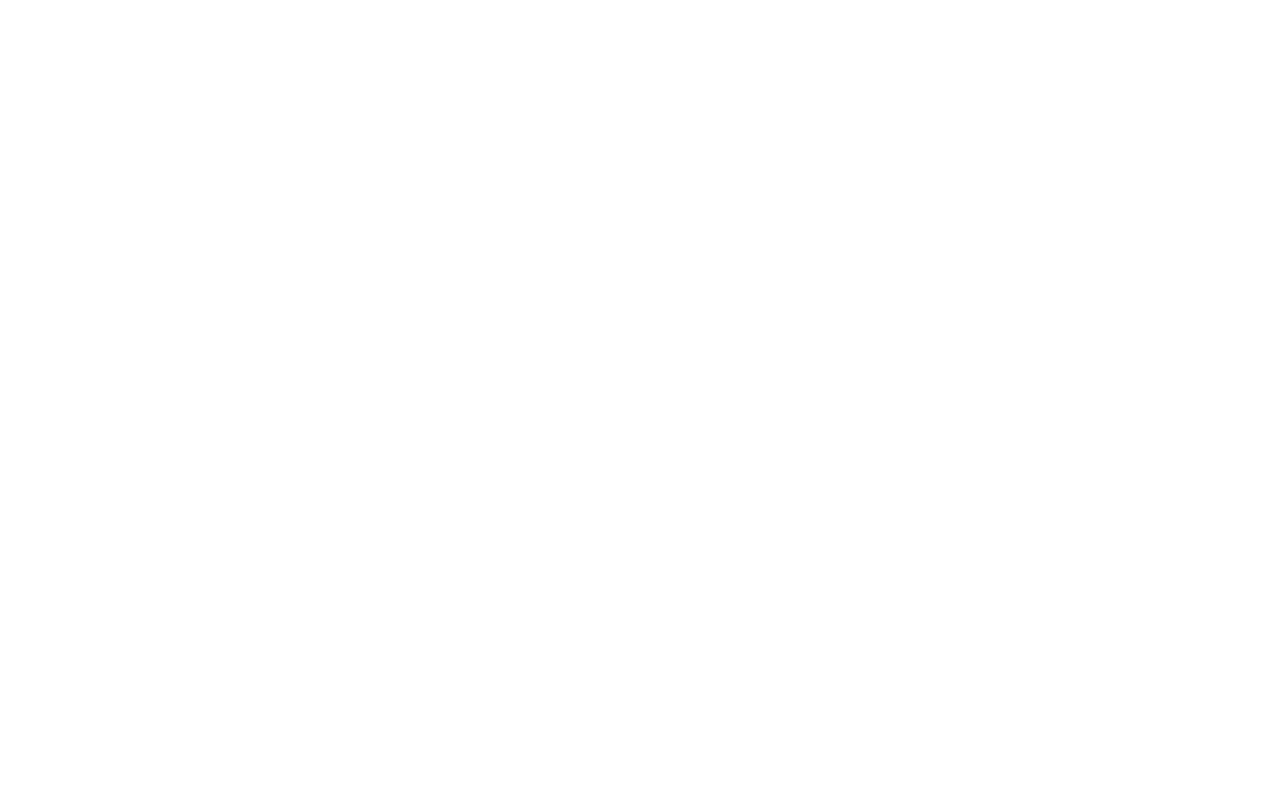
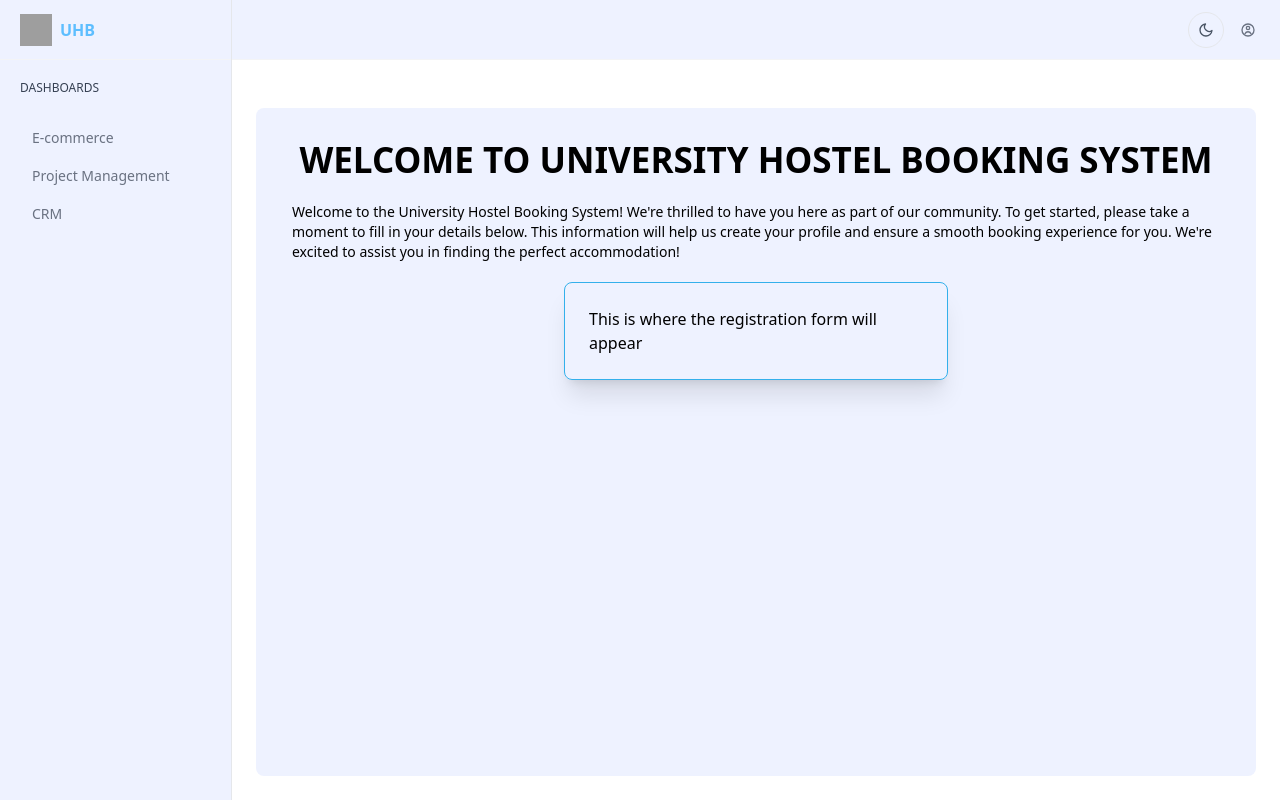
Before and after one commit to EvansMungai/UHBUI, an Angular app: page /uhb/student/register in a window 1280 px wide. Before the commit this address led to /. Built offline with nearby package versions, Linux system fonts and the light colour scheme; grey boxes are pictures that could not be loaded.

Commit message:
feat(student): create student registration component.

```diff
--- a/src/app/app.routes.ts
+++ b/src/app/app.routes.ts
@@ -11,6 +11,7 @@ export const routes: Routes = [
             {
                 path: 'student', component: WebPart, children: [
                     { path: '', loadComponent: () => import('./shared/features/student/student-dashboard/student-dashboard').then(m => m.StudentDashboard) },
+                    { path: 'register', loadComponent: () => import('./shared/features/student/student-registration/student-registration').then(m => m.StudentRegistration) },
                     { path: 'booking', loadComponent: () => import('./shared/features/student/booking/booking').then(m => m.Booking) },
                     { path: 'application-details', loadComponent: () => import('./shared/features/student/application-details/application-details').then(m => m.ApplicationDetails) },
                     { path: 'accommodation-details', loadComponent: () => import('./shared/features/student/accommodation-details/accommodation-details').then(m => m.AccommodationDetails) },                ]
--- /dev/null
+++ b/src/app/shared/features/student/student-registration/student-registration.html
@@ -0,0 +1,11 @@
+<h1 class="text-2xl sm:text-3xl md:text-[35px] font-bold text-center dark:text-white leading-tight">WELCOME TO UNIVERSITY HOSTEL BOOKING
+  SYSTEM</h1>
+<p class="my-4 sm:my-5 text-sm dark:text-white">
+  Welcome to the University Hostel Booking System! We're thrilled to have you here as part of our
+  community. To get started, please take a moment to fill in your details below. This information will help us create
+  your profile and ensure a smooth booking experience for you. We're excited to assist you in finding the perfect
+  accommodation!
+</p>
+<app-card [cardStyles]="'border border-accent dark:text-white shadow-xl rounded-lg'">
+    This is where the registration form will appear
+</app-card>
```
Also changed, not shown: src/app/shared/features/student/student-registration/student-registration.ts (added, +11 -0 lines), src/app/shared/features/student/student-registration/student-registration.css (added), 1 other file (tests, documents, lock files or other folders).
